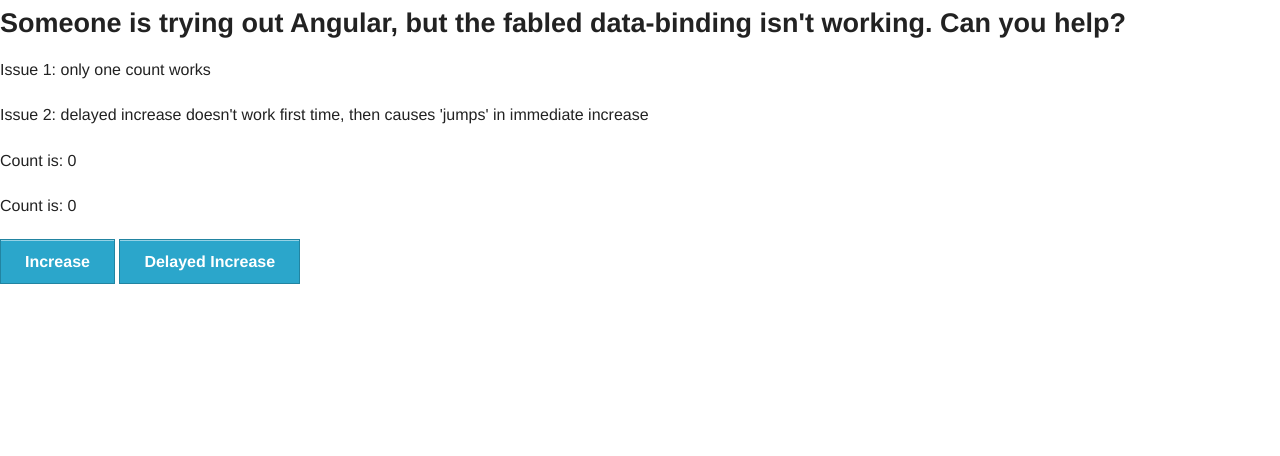
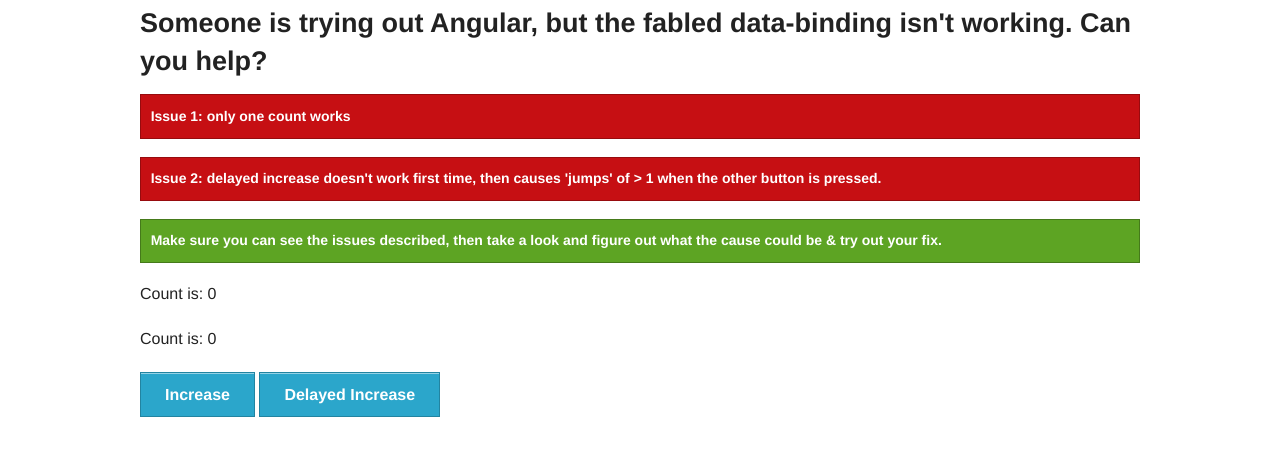
Before and after one commit to timruffles/angular-js-class, a plain HTML site: page exercises/tricky-scopes/index.html in a window 1280 px wide. Drawn offline with Linux system fonts and the light colour scheme.

Commit message:
more docs

```diff
--- a/exercises/tricky-scopes/index.html
+++ b/exercises/tricky-scopes/index.html
@@ -12,13 +12,12 @@
 
     </head>
     <body>
-        <!--[if lt IE 7]>
-            <p class="browsehappy">You are using an <strong>outdated</strong> browser. Please <a href="http://browsehappy.com/">upgrade your browser</a> to improve your experience.</p>
-        <![endif]-->
+        <div class=row>
 
           <h3>Someone is trying out Angular, but the fabled data-binding isn't working. Can you help?</h3>
-        <p>Issue 1: only one count works</p>
-        <p>Issue 2: delayed increase doesn't work first time, then causes 'jumps' in immediate increase</p>
+          <p class='alert-box alert'>Issue 1: only one count works</p>
+          <p class='alert-box alert'>Issue 2: delayed increase doesn't work first time, then causes 'jumps' of &gt; 1 when the other button is pressed.</p>
+          <p class='alert-box success'>Make sure you can see the issues described, then take a look and figure out what the cause could be &amp; try out your fix.</p>
 
 
           <div ng-controller=main>
@@ -29,6 +28,7 @@
               <button ng-click=delayedIncrement()>Delayed Increase</button>
             </div>
           </div>
+        </div>
 
         <script src="../vendor/underscore.js"></script>
         <script src="../vendor/angular/angular.js"></script>
```
Lines whose indentation alone changed are shown as unchanged.
